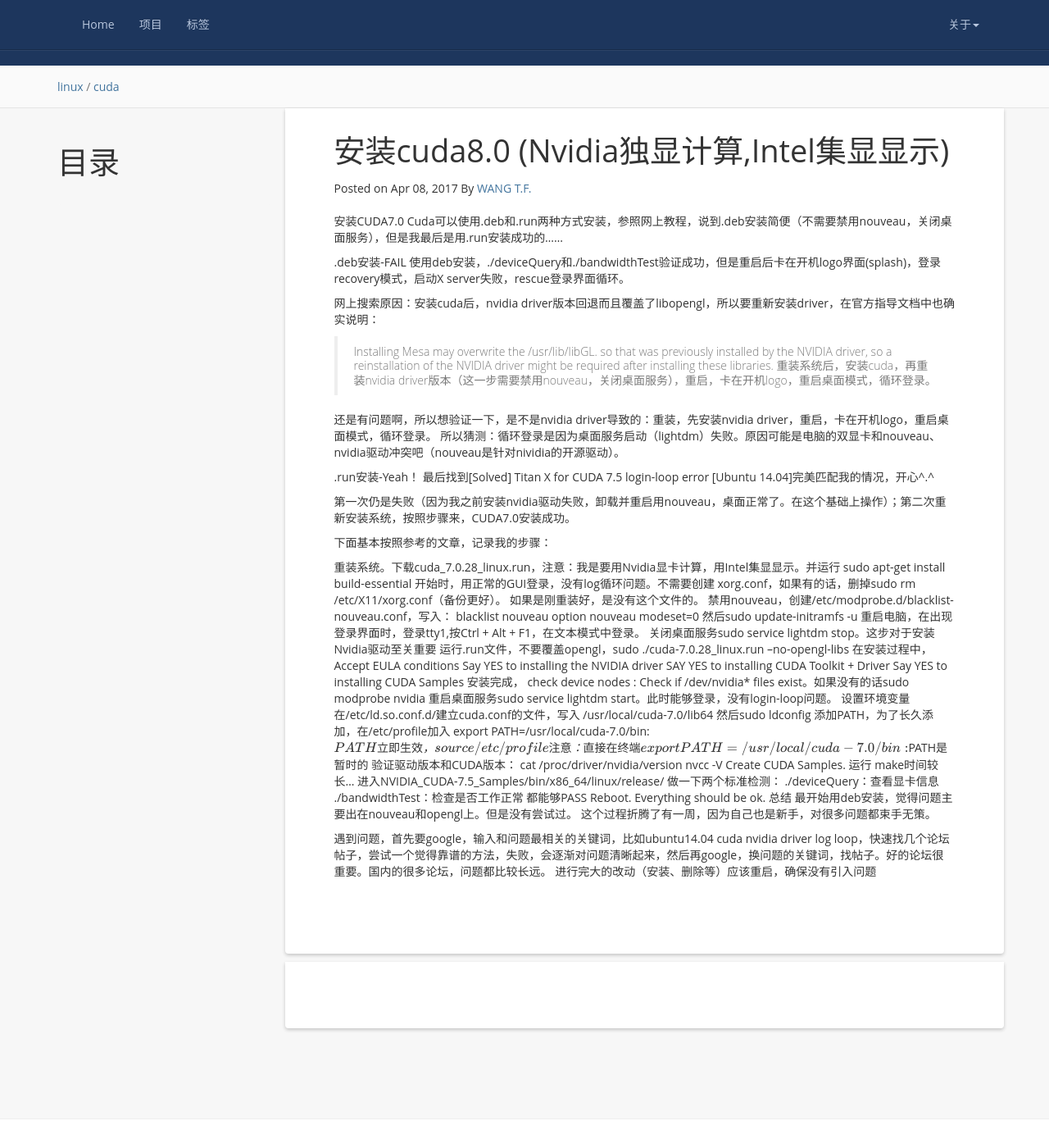
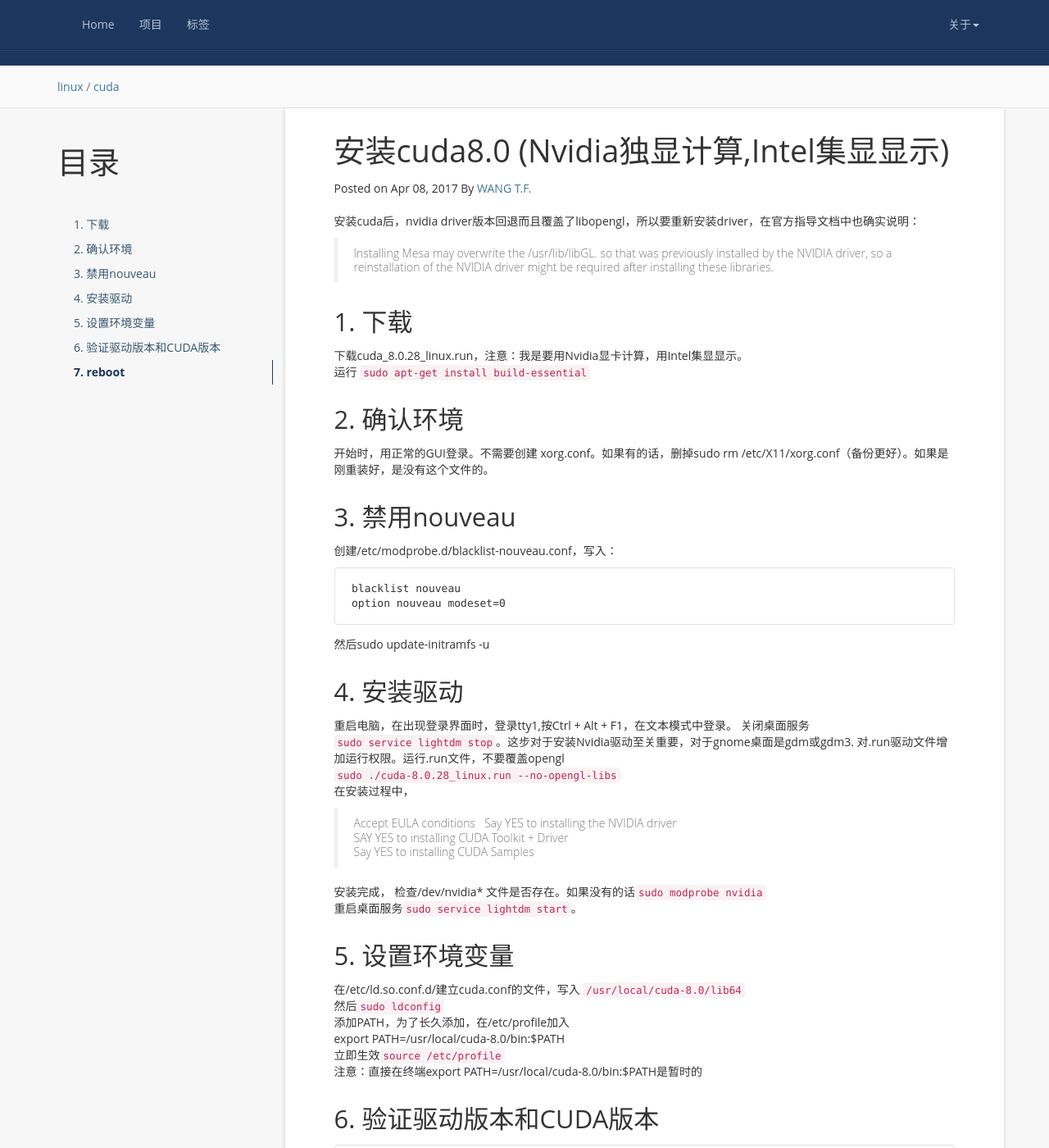
Before and after one commit to wang-tf/wang-tf.github.io, a Jekyll site: the page built from _posts/2017-04-08-安装cuda8.0 (Nvidia独显计算,Intel集显显示).md, in a window 1280 px wide and 1400 px high, scrolled down 215 px. Shown: the whole window at 82% size. Built offline with Jekyll 4.4.1, drawn with Linux system fonts in a browser that asks for light colours; nearby versions of some CDN libraries; formulas are drawn with MathJax 3; comment, search, counter and statistics services are not loaded; some of the changed text lies outside the part shown.

Commit message:
Update 2017-04-08-安装cuda8.0 (Nvidia独显计算,Intel集显显示).md

````diff
--- a/_posts/2017-04-08-安装cuda8.0 (Nvidia独显计算,Intel集显显示).md
+++ b/_posts/2017-04-08-安装cuda8.0 (Nvidia独显计算,Intel集显显示).md
@@ -10,63 +10,55 @@
 {:toc}
 
 
-安装CUDA7.0
-Cuda可以使用.deb和.run两种方式安装，参照网上教程，说到.deb安装简便（不需要禁用nouveau，关闭桌面服务），但是我最后是用.run安装成功的……
 
-.deb安装-FAIL
-使用deb安装，./deviceQuery和./bandwidthTest验证成功，但是重启后卡在开机logo界面(splash)，登录recovery模式，启动X server失败，rescue登录界面循环。
-
-网上搜索原因：安装cuda后，nvidia driver版本回退而且覆盖了libopengl，所以要重新安装driver，在官方指导文档中也确实说明：
+安装cuda后，nvidia driver版本回退而且覆盖了libopengl，所以要重新安装driver，在官方指导文档中也确实说明：
 
 >Installing Mesa may overwrite the /usr/lib/libGL. so that was previously installed by the NVIDIA driver, so a reinstallation of the NVIDIA driver might be required after installing these libraries.
-重装系统后，安装cuda，再重装nvidia driver版本（这一步需要禁用nouveau，关闭桌面服务），重启，卡在开机logo，重启桌面模式，循环登录。
 
-还是有问题啊，所以想验证一下，是不是nvidia driver导致的：重装，先安装nvidia driver，重启，卡在开机logo，重启桌面模式，循环登录。
-所以猜测：循环登录是因为桌面服务启动（lightdm）失败。原因可能是电脑的双显卡和nouveau、nvidia驱动冲突吧（nouveau是针对nividia的开源驱动）。
 
-.run安装-Yeah！
-最后找到[Solved] Titan X for CUDA 7.5 login-loop error [Ubuntu 14.04]完美匹配我的情况，开心^.^
 
-第一次仍是失败（因为我之前安装nvidia驱动失败，卸载并重启用nouveau，桌面正常了。在这个基础上操作）；第二次重新安装系统，按照步骤来，CUDA7.0安装成功。
-
-下面基本按照参考的文章，记录我的步骤：
-
-重装系统。下载cuda_7.0.28_linux.run，注意：我是要用Nvidia显卡计算，用Intel集显显示。并运行 sudo apt-get install build-essential
-开始时，用正常的GUI登录，没有log循环问题。不需要创建 xorg.conf，如果有的话，删掉sudo rm /etc/X11/xorg.conf（备份更好）。
-如果是刚重装好，是没有这个文件的。
-禁用nouveau，创建/etc/modprobe.d/blacklist-nouveau.conf，写入：
+## 1. 下载
+下载cuda_8.0.28_linux.run，注意：我是要用Nvidia显卡计算，用Intel集显显示。
+运行 `sudo apt-get install build-essential`
+## 2. 确认环境
+开始时，用正常的GUI登录。不需要创建 xorg.conf。如果有的话，删掉sudo rm /etc/X11/xorg.conf（备份更好）。如果是刚重装好，是没有这个文件的。
+## 3. 禁用nouveau
+创建/etc/modprobe.d/blacklist-nouveau.conf，写入：
+```
 blacklist nouveau
 option nouveau modeset=0
+```
+
 然后sudo update-initramfs -u
+## 4. 安装驱动
 重启电脑，在出现登录界面时，登录tty1,按Ctrl + Alt + F1，在文本模式中登录。
-关闭桌面服务sudo service lightdm stop。这步对于安装Nvidia驱动至关重要
-运行.run文件，不要覆盖opengl，sudo ./cuda-7.0.28_linux.run --no-opengl-libs
+关闭桌面服务`sudo service lightdm stop`。这步对于安装Nvidia驱动至关重要，对于gnome桌面是gdm或gdm3.
+对.run驱动文件增加运行权限。运行.run文件，不要覆盖opengl
+`sudo ./cuda-8.0.28_linux.run --no-opengl-libs`
 在安装过程中，
-Accept EULA conditions
+>Accept EULA conditions
 Say YES to installing the NVIDIA driver
 SAY YES to installing CUDA Toolkit + Driver
 Say YES to installing CUDA Samples
-安装完成， check device nodes : Check if /dev/nvidia* files exist。如果没有的话sudo modprobe nvidia
-重启桌面服务sudo service lightdm start。此时能够登录，没有login-loop问题。
-设置环境变量
+
+安装完成， 检查/dev/nvidia* 文件是否存在。如果没有的话`sudo modprobe nvidia`
+重启桌面服务`sudo service lightdm start`。
+## 5. 设置环境变量
 在/etc/ld.so.conf.d/建立cuda.conf的文件，写入
-/usr/local/cuda-7.0/lib64
-然后sudo ldconfig
+`/usr/local/cuda-8.0/lib64 `
+然后`sudo ldconfig`
 添加PATH，为了长久添加，在/etc/profile加入
-export PATH=/usr/local/cuda-7.0/bin:$PATH
-立即生效，source /etc/profile
-注意：直接在终端export PATH=/usr/local/cuda-7.0/bin:$PATH是暂时的
-验证驱动版本和CUDA版本：
+export PATH=/usr/local/cuda-8.0/bin:$PATH
+立即生效`source /etc/profile `
+注意：直接在终端export PATH=/usr/local/cuda-8.0/bin:$PATH是暂时的
+## 6. 验证驱动版本和CUDA版本
+```
 cat /proc/driver/nvidia/version
 nvcc -V
-Create CUDA Samples. 运行 make时间较长…
-进入NVIDIA_CUDA-7.5_Samples/bin/x86_64/linux/release/ 做一下两个标准检测：
-./deviceQuery：查看显卡信息
-./bandwidthTest：检查是否工作正常
-都能够PASS
-Reboot. Everything should be ok.
-总结
-最开始用deb安装，觉得问题主要出在nouveau和opengl上。但是没有尝试过。 这个过程折腾了有一周，因为自己也是新手，对很多问题都束手无策。
+#进入nvidia的samples目录
+cd ~/NVIDIA_CUDA-8.0_Samples/bin/x86_64/linux/release/
+/deviceQuery #查看显卡信息
+./bandwidthTest #检查是否工作正常
+```
 
-遇到问题，首先要google，输入和问题最相关的关键词，比如ubuntu14.04 cuda nvidia driver log loop，快速找几个论坛帖子，尝试一个觉得靠谱的方法，失败，会逐渐对问题清晰起来，然后再google，换问题的关键词，找帖子。好的论坛很重要。国内的很多论坛，问题都比较长远。
-进行完大的改动（安装、删除等）应该重启，确保没有引入问题
+## 7. reboot
````
